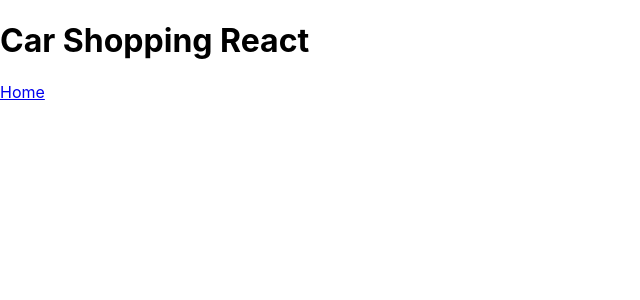
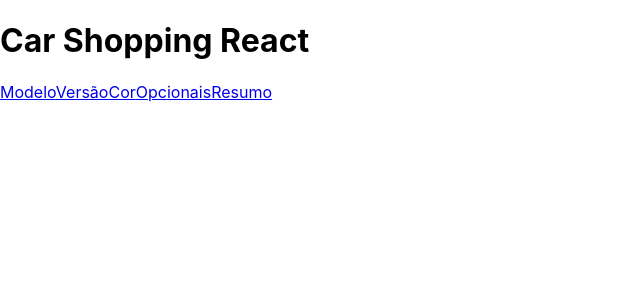
Before and after one commit to iec-ffr/Final, a React (Create React App) app: page / in a window 1280 px wide. Shown: the top 300 px of the page, without its empty margins (0-640 px from the left). Built offline with nearby package versions, Linux system fonts and the light colour scheme.

Commit message:
criação dos links de nav

```diff
--- a/src/App.js
+++ b/src/App.js
@@ -11,7 +11,11 @@ function App(){
           <h1>Car Shopping React</h1>
           <BrowserRouter>
             <div>
-              <Link to="/">Home</Link>
+              <Link to="/">Modelo</Link>
+              <Link to="/">Versão</Link>
+              <Link to="/">Cor</Link>
+              <Link to="/">Opcionais</Link>
+              <Link to="/">Resumo</Link>
             </div>
           </BrowserRouter>
         </Suspense>
```
